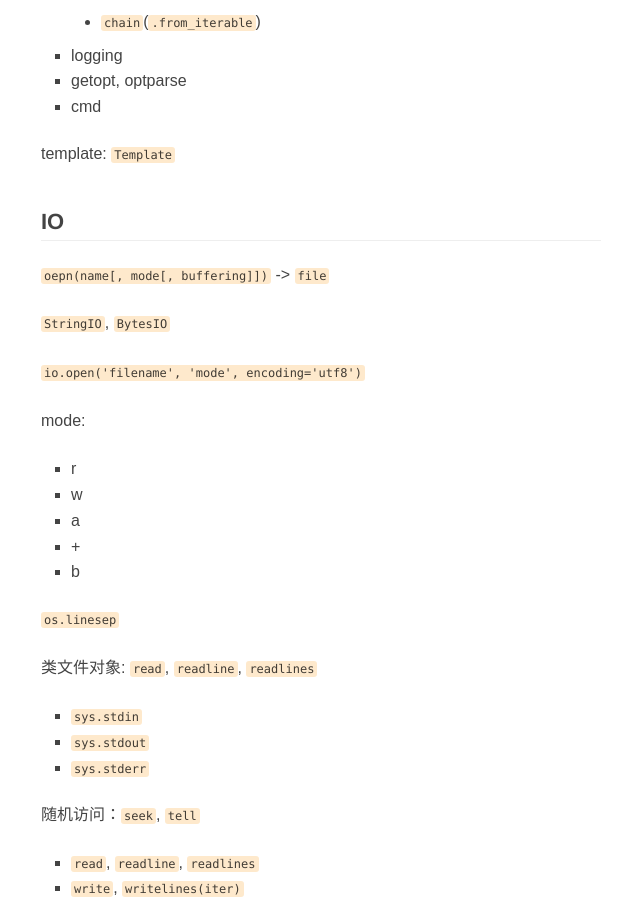
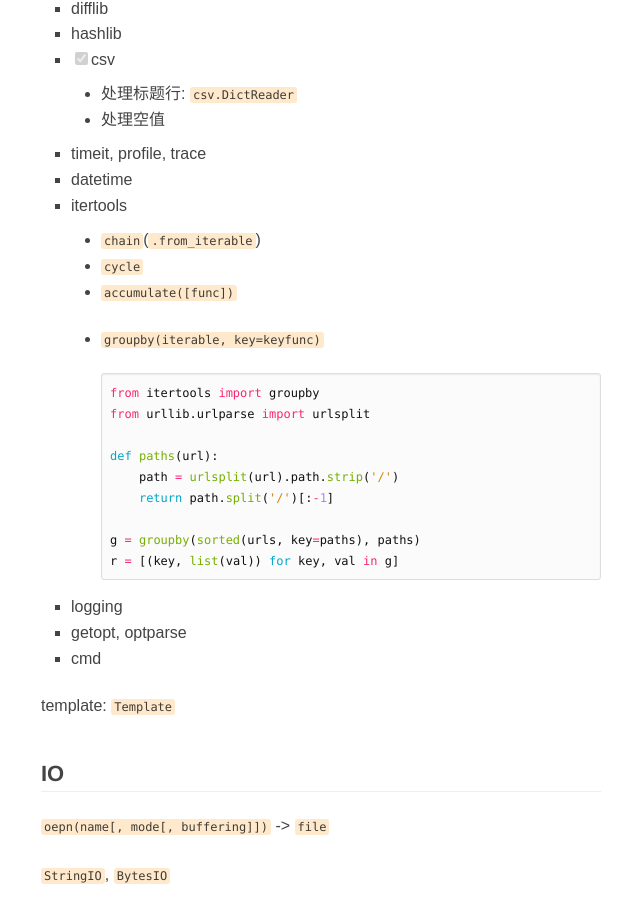
Before and after one commit to fanyange/fanyange.github.io, a Jekyll site: the page built from wiki/Python.md, in a window 1280 px wide and 900 px high, scrolled down 12076 px. Shown: the whole window, without its empty margins (319-959 px from the left). Built offline with Jekyll 4.4.1, drawn with Linux system fonts in a browser that asks for light colours; some web fonts are replaced; comment, search, counter and statistics services are not loaded; some of the changed text lies outside the part shown.

Commit message:
update python notes

````diff
--- a/wiki/Python.md
+++ b/wiki/Python.md
@@ -9,7 +9,7 @@ title: Python
 - [[IPython]]
 
 ## PEP8
-80 chars a line. more chars should be written after a '\' char and a line break.
+80 chars a line. more chars should be written after a '\\' char and a line break.
 
 ## Numbers and Expressions
 浮点数除法
@@ -86,7 +86,7 @@ List methods:
 - change an element
 - `del` an element
 - assign(slicing)
-- `append`, `count`, `extend(+ or slice)`, `index(indexNum or ValueError)`, `insert`, `pop([offset])`, `remove`(only once), `reverse`(or `reversed()`), `sort(cmp)`(or `sorted()`)
+- `append`, `count`, `extend(+ or slice)`, `index(indexNum or ValueError)`, `insert`, `pop([offset])`, `remove`(only once), `reverse`(or `reversed()` or `l[::-1]`), `sort(cmp)`(or `sorted()`)
 - copy a list:
   - `list[:]`
   - `copy()`
@@ -322,7 +322,11 @@ You can only iterate over generator once.
 
 
 ## Modules
+when to import a module in the begining of a file and when to do it in a function
+
 `sys.path.append(os.path.expanduser('~/python'))`
+
+'' in `sys.path`
 
 `reload`(deleted in Python3)
 
@@ -383,7 +387,7 @@ set(just like a dict without values)
 - `&`, `|`, `-`, `^`
 - `<=`, `<`
 
-defaultdict
+`defaultdict(func)`
 
 - `tree = lambda: defaultdict(tree)`
 
@@ -473,6 +481,22 @@ deque
 - datetime
 - itertools
   - `chain`(`.from_iterable`)
+  - `cycle`
+  - `accumulate([func])`
+  - `groupby(iterable, key=keyfunc)`
+
+    ```python
+    from itertools import groupby
+    from urllib.urlparse import urlsplit
+
+    def paths(url):
+        path = urlsplit(url).path.strip('/')
+        return path.split('/')[:-1]
+
+    g = groupby(sorted(urls, key=paths), paths)
+    r = [(key, list(val)) for key, val in g]
+    ```
+
 - logging
 - getopt, optparse
 - cmd
````
Also changed, not shown: other parts of wiki/Python.md (+4 -0 lines).
